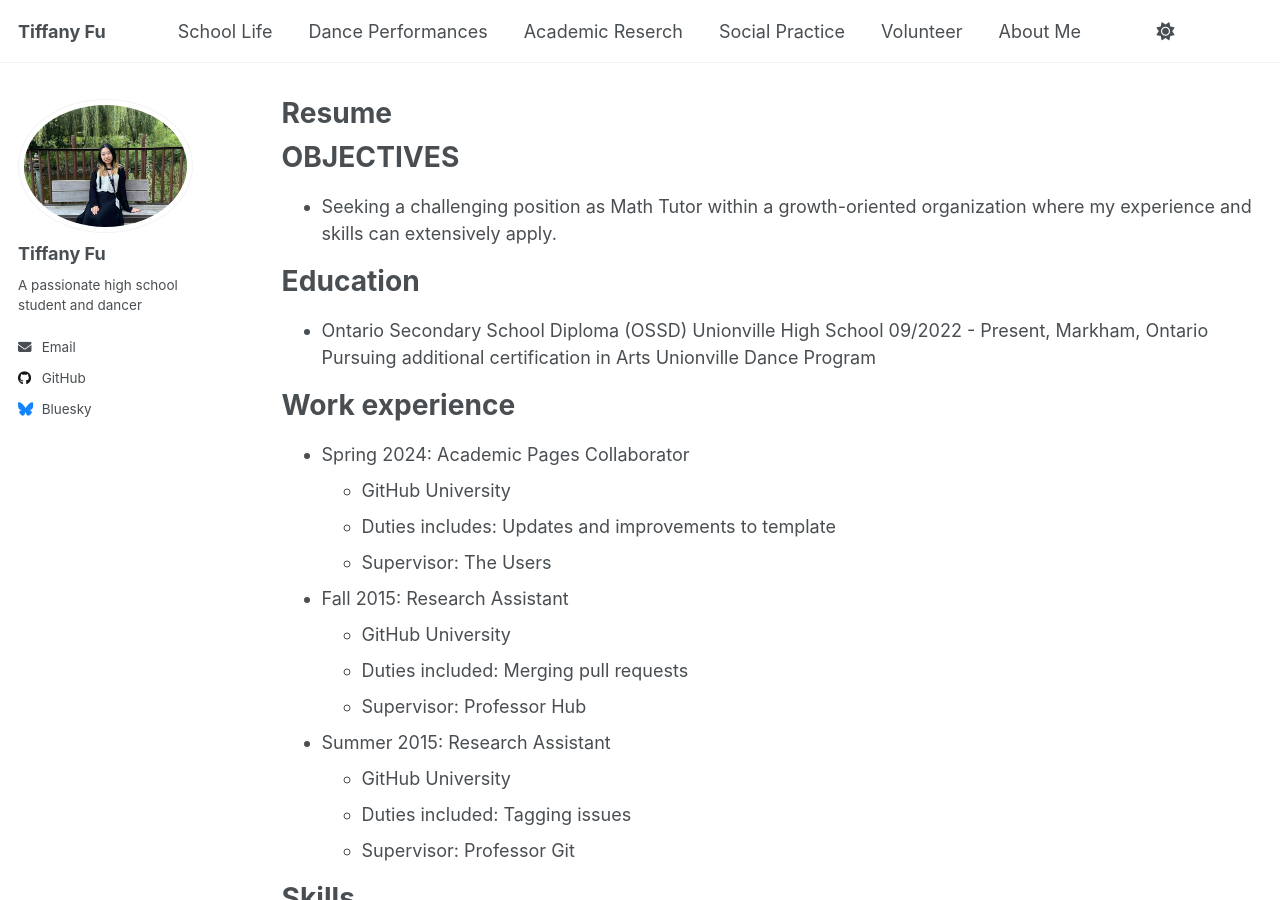
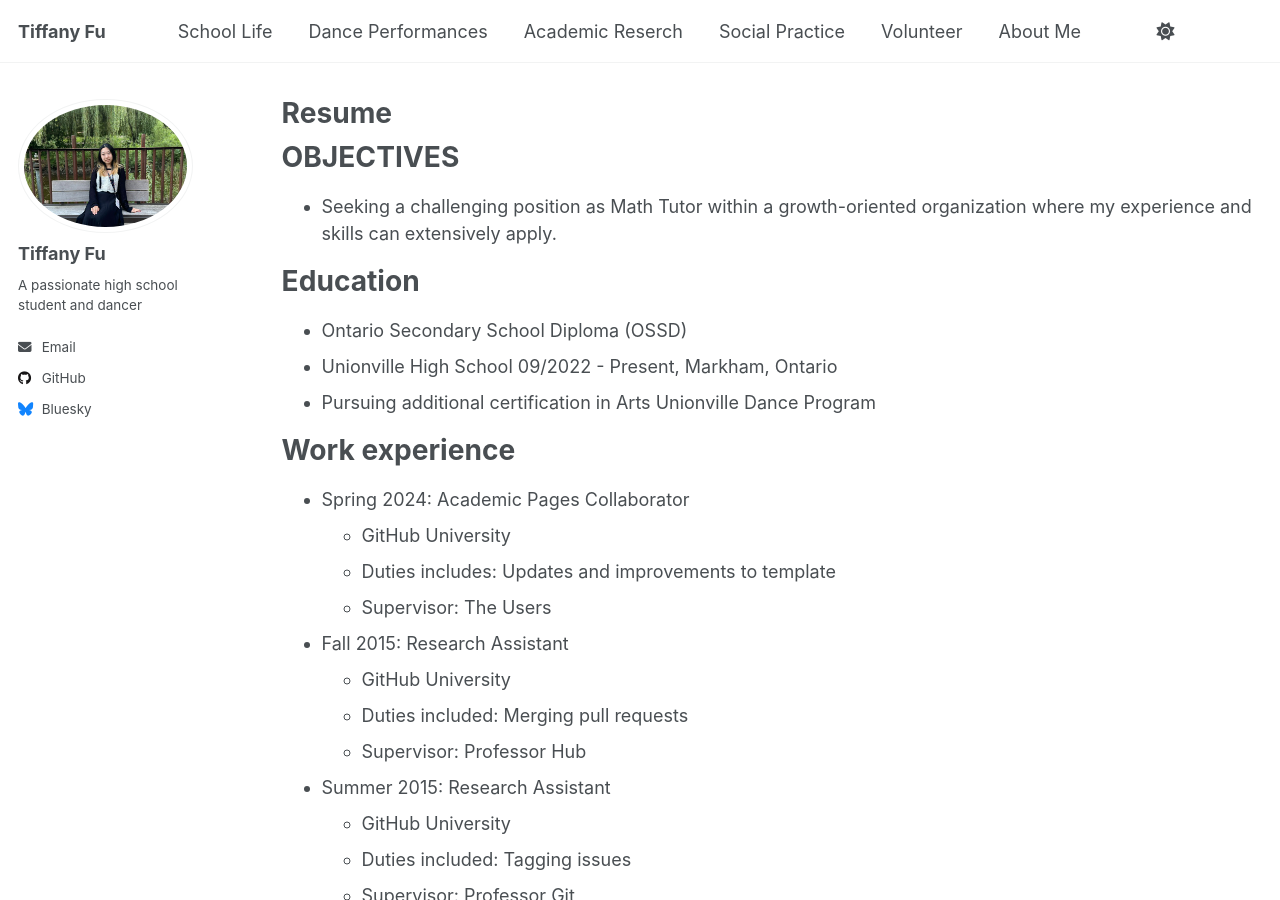
Before and after one commit to TiffanyJTFu/TiffanyFu, a Jekyll site: the page built from _pages/cv.md, in a window 1280 px wide and 900 px high. Built offline with Jekyll 4.4.1, drawn with Linux system fonts in a browser that asks for light colours; a script that is not in the unit is left out.

Commit message:
Update cv.md

```diff
--- a/_pages/cv.md
+++ b/_pages/cv.md
@@ -16,8 +16,8 @@ OBJECTIVES
 Education
 ======
 * Ontario Secondary School Diploma (OSSD)
-Unionville High School 09/2022 - Present, Markham, Ontario
-Pursuing additional certification in Arts Unionville Dance Program
+* Unionville High School 09/2022 - Present, Markham, Ontario
+* Pursuing additional certification in Arts Unionville Dance Program
 
 Work experience
 ======
```
